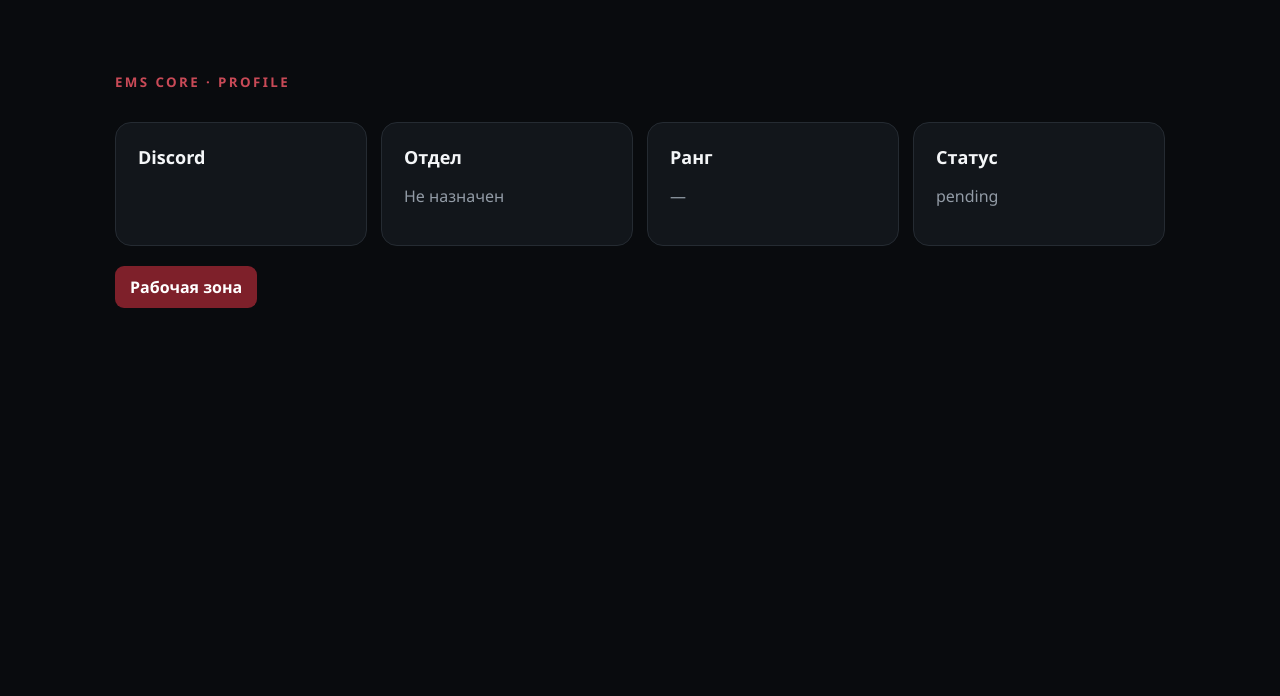
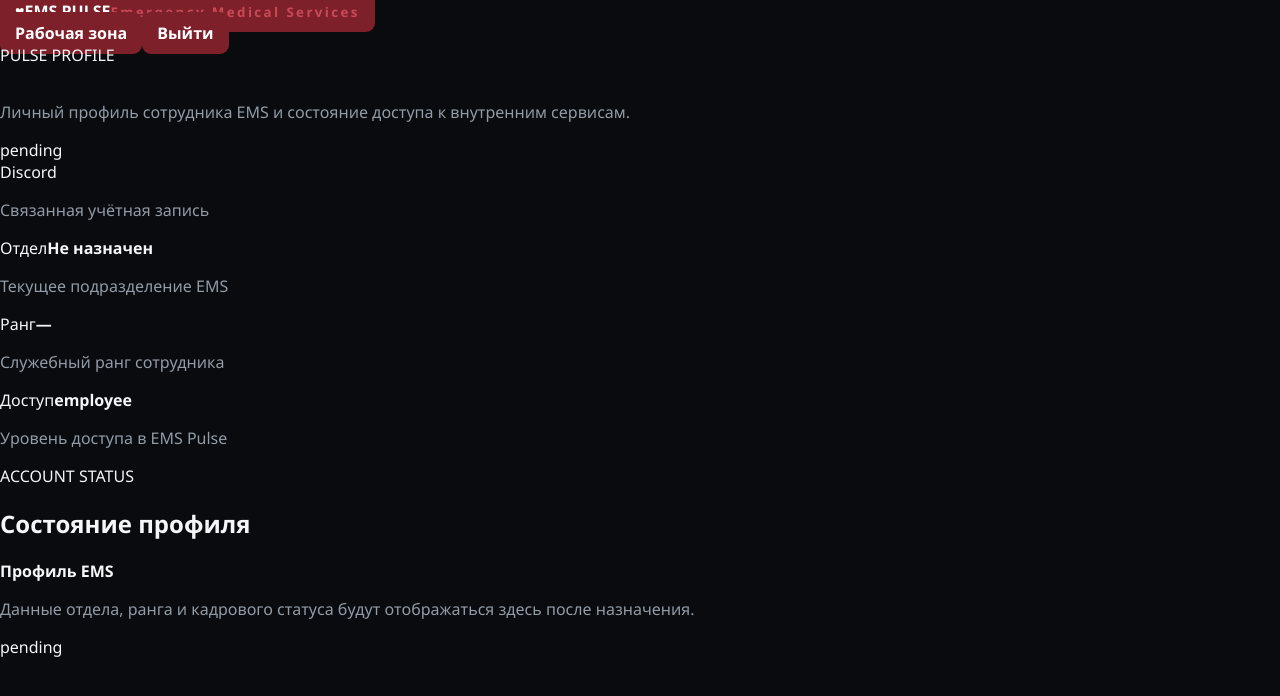
Before and after one commit to batalov1995511-ctrl/ems-adam-forms, a Node server app: page /profile in a window 1280 px wide. Shown: the top 696 px of the page. Run offline with Node 20, Linux system fonts and the light colour scheme; the visitor is signed in with stand-in values (Sample User, id 1).

Commit message:
feat: introduce EMS Pulse control interface

```diff
--- a/views/profile.ejs
+++ b/views/profile.ejs
@@ -1 +1,6 @@
-<!doctype html><html lang="ru"><head><meta charset="utf-8"><meta name="viewport" content="width=device-width,initial-scale=1"><title>Профиль · EMS Core</title><link rel="stylesheet" href="/css/core.css"></head><body><main class="shell"><small>EMS CORE · PROFILE</small><h1><%= coreUser?.character_name || user.global_name || user.username %></h1><div class="grid"><section><b>Discord</b><p><%= user.username %></p></section><section><b>Отдел</b><p><%= coreUser?.department_code || "Не назначен" %></p></section><section><b>Ранг</b><p><%= coreUser?.rank || "—" %></p></section><section><b>Статус</b><p><%= coreUser?.profile_status || "pending" %></p></section></div><a href="/dashboard">Рабочая зона</a></main></body></html>
+<!doctype html>
+<html lang="ru"><head><meta charset="utf-8"><meta name="viewport" content="width=device-width,initial-scale=1"><title>Профиль · EMS Pulse</title><link rel="stylesheet" href="/css/core.css"></head>
+<body><main class="pulse-shell"><header class="pulse-topbar"><a class="pulse-brand" href="/dashboard"><span class="pulse-mark">♥</span><span><strong>EMS PULSE</strong><small>Emergency Medical Services</small></span></a><nav><a class="ghost" href="/dashboard">Рабочая зона</a><a class="ghost" href="/auth/logout">Выйти</a></nav></header>
+<section class="pulse-hero compact"><div><span class="eyebrow">PULSE PROFILE</span><h1><%= coreUser?.character_name || user.global_name || user.username %></h1><p>Личный профиль сотрудника EMS и состояние доступа к внутренним сервисам.</p></div><span class="status-pill <%= coreUser?.profile_status === 'approved' ? 'ok' : 'pending' %>"><%= coreUser?.profile_status || "pending" %></span></section>
+<section class="stats-grid"><article class="info-card"><span>Discord</span><strong><%= user.username %></strong><p>Связанная учётная запись</p></article><article class="info-card"><span>Отдел</span><strong><%= coreUser?.department_code || "Не назначен" %></strong><p>Текущее подразделение EMS</p></article><article class="info-card"><span>Ранг</span><strong><%= coreUser?.rank || "—" %></strong><p>Служебный ранг сотрудника</p></article><article class="info-card"><span>Доступ</span><strong><%= coreUser?.access_level || "employee" %></strong><p>Уровень доступа в EMS Pulse</p></article></section>
+<section class="panel"><div class="panel-heading"><div><span class="eyebrow">ACCOUNT STATUS</span><h2>Состояние профиля</h2></div></div><div class="profile-row"><div><b>Профиль EMS</b><p>Данные отдела, ранга и кадрового статуса будут отображаться здесь после назначения.</p></div><span class="status-pill <%= coreUser?.profile_status === 'approved' ? 'ok' : 'pending' %>"><%= coreUser?.profile_status || "pending" %></span></div></section></main></body></html>
```
